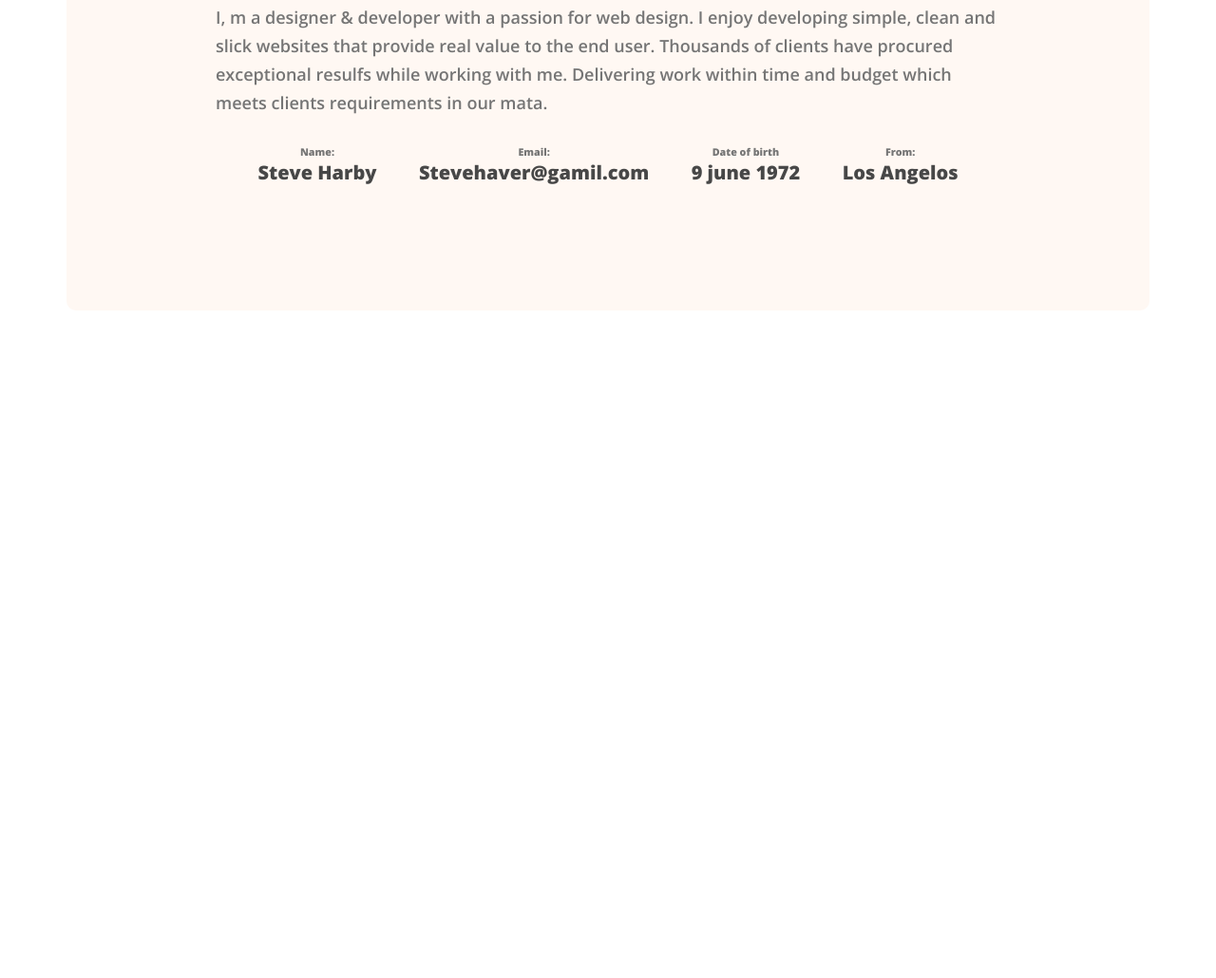
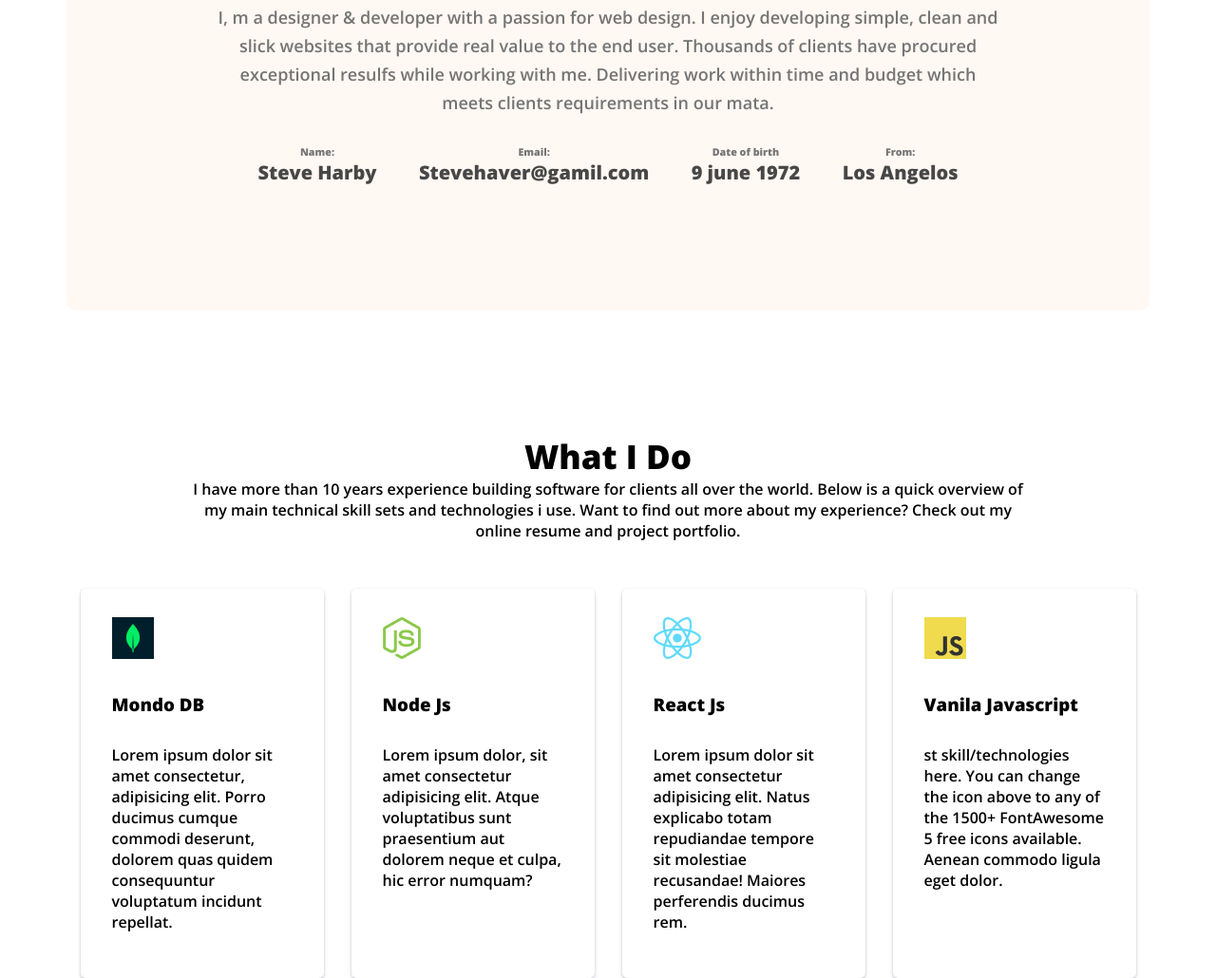
Before and after one commit to SyedShahanurShammas/project-oneR, a plain HTML site: page index.html in a window 1280 px wide. Shown: the part 1077-2107 px from the top of the page at 95% size. Before the commit the page ends 1404 px from the top, so only its background shows below. Drawn offline with nearby package versions, Linux system fonts and the light colour scheme.

Commit message:
skills added

```diff
--- a/index.html
+++ b/index.html
@@ -68,7 +68,49 @@
                 </div>
             </section>
 
+            <!-- div.about-container>p.info-title+h5.info-description -->
+            <!-- section>.about-info*5>h2.info-title>lorem5^p.info>lorem7^P>lorem3 -->
+
         </section>
+        <section class="what-i-do">
+            <h1 class="skils-title">What I Do</h1>
+            <p class="skils-description">I have more than 10 years experience building software for clients all over the
+                world. Below is a quick
+                overview of my main technical skill sets and technologies i use. Want to find out more about my
+                experience? Check out my online resume and project portfolio.</p>
+            <div class="skills-container">
+                <div class="skill">
+                    <img src="/images/icons/mongo.png" alt="">
+                    <h3 class="title-cards">Mondo DB</h3>
+                    <p>Lorem ipsum dolor sit amet consectetur, adipisicing elit. Porro ducimus cumque commodi deserunt,
+                        dolorem quas quidem consequuntur voluptatum incidunt repellat.</p>
+                </div>
+                <div class="skill">
+                    <img src="/images/icons/nodejs.png" alt="">
+                    <h3 class="title-cards">Node Js</h3>
+                    <p>Lorem ipsum dolor, sit amet consectetur adipisicing elit. Atque voluptatibus sunt praesentium aut
+                        dolorem neque et culpa, hic error numquam?</p>
+                </div>
+                <div class="skill">
+                    <img src="/images/icons/react.png" alt="">
+                    <h3 class="title-cards">React Js</h3>
+                    <p>Lorem ipsum dolor sit amet consectetur adipisicing elit. Natus explicabo totam repudiandae
+                        tempore sit molestiae recusandae! Maiores perferendis ducimus rem.</p>
+                </div>
+                <div class="skill">
+                    <img src="/images/icons/js.png" alt="">
+                    <h3 class="title-cards">Vanila Javascript</h3>
+                    <p>st skill/technologies here. You can change the icon above to any of the 1500+ FontAwesome 5 free
+                        icons available. Aenean commodo ligula eget dolor.</p>
+                </div>
+            </div>
+
+        </section>
+
+        <section class="resume-section">
+
+        </section>
+
 
     </main>
     <footer>
--- a/style/style.css
+++ b/style/style.css
@@ -95,10 +95,11 @@ main {
     border-radius: 10px;
     background: #FFF8F3;
     padding: 130px 157px;
+    text-align: center;
 }
 
 .section-title {
-    text-align: center;
+
     font-size: 35px;
     font-style: normal;
     font-weight: 700;
@@ -117,10 +118,11 @@ main {
 .about-section {
     display: flex;
     justify-content: space-evenly;
+    text-align: center;
 }
 
 .title-about {
-    text-align: center;
+
     color: rgba(117, 117, 117, 1);
 }
 
@@ -131,3 +133,44 @@ main {
     font-weight: 700;
     line-height: 30px;
 }
+
+.what-i-do {
+    margin-top: 130px;
+
+}
+
+.skils-description {
+    max-width: 900px;
+    margin: 0 auto;
+    text-align: center;
+}
+
+.skils-title {
+    margin-top: 40px;
+    text-align: center;
+    font-size: 35px;
+    font-style: normal;
+    font-weight: 700;
+    line-height: normal;
+
+}
+
+.skill {
+    height: 350px;
+    width: 190px;
+    border-radius: 5px;
+    background: #FFF;
+    box-shadow: rgba(50, 50, 93, 0.25) 0px 2px 5px -1px, rgba(0, 0, 0, 0.3) 0px 1px 3px -1px;
+    padding: 30px 33px;
+}
+
+.skills-container {
+    display: flex;
+    margin-top: 50px;
+    justify-content: space-around;
+}
+
+.title-cards {
+    margin: 30px 0;
+
+}
```
